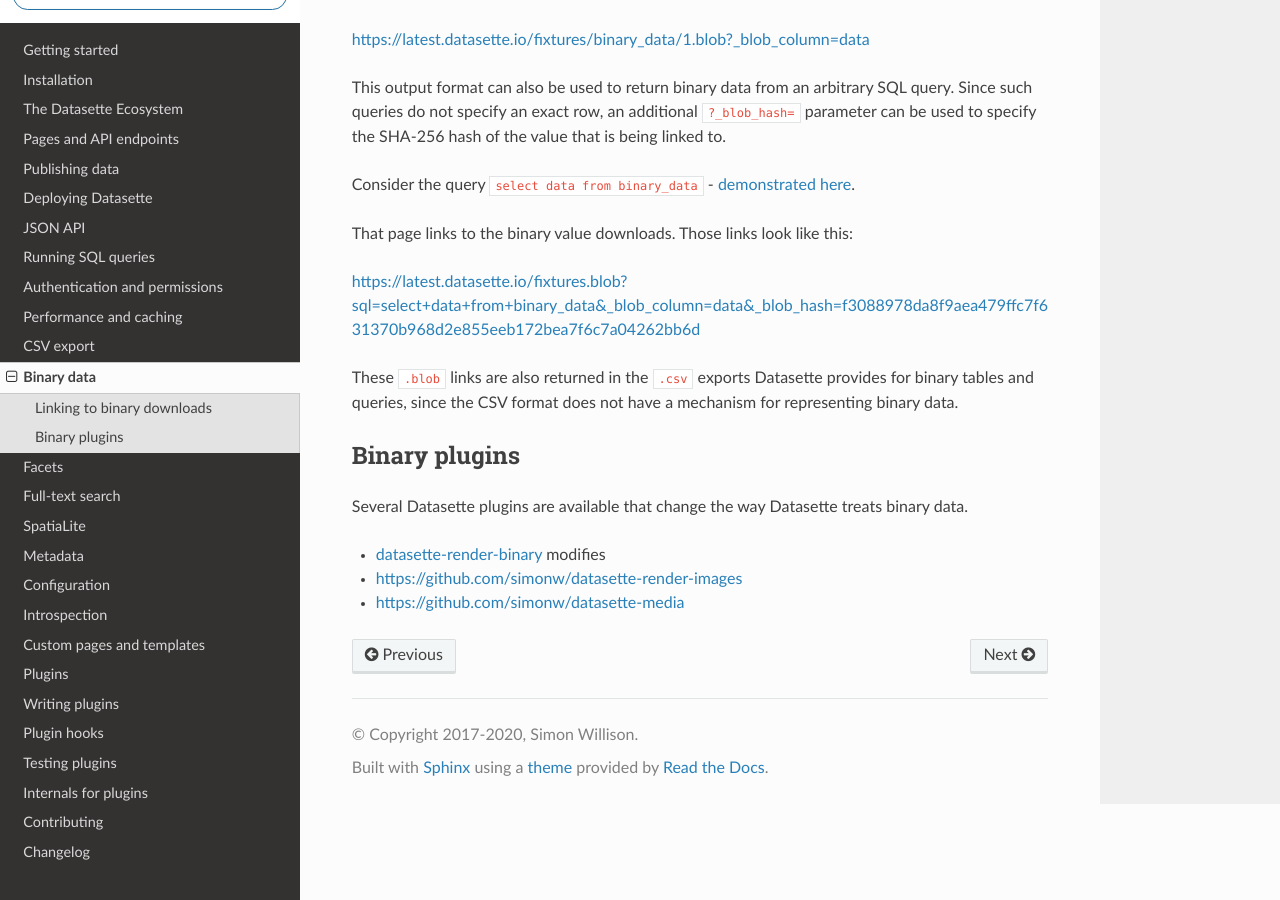
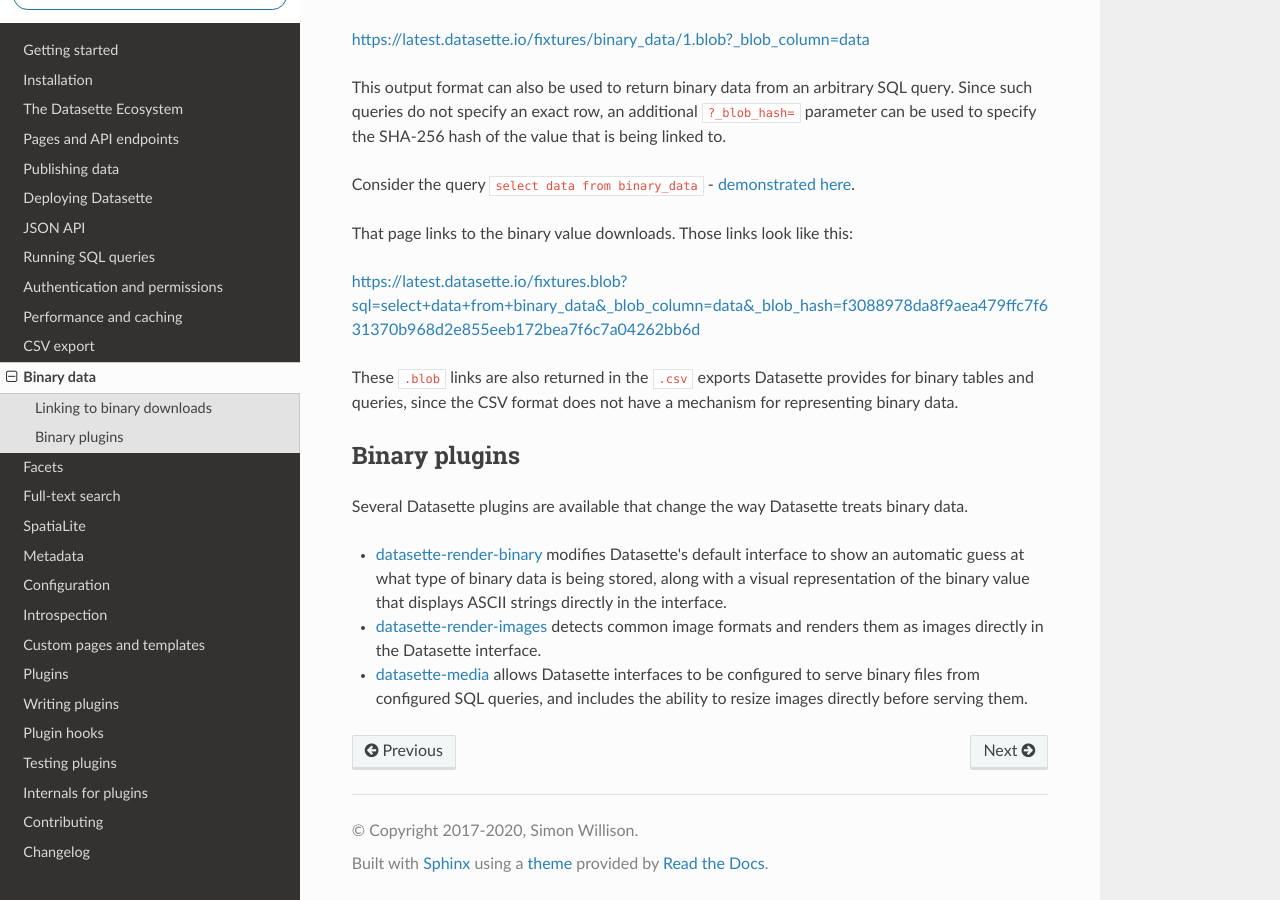
Before and after one commit to simonw/datasette, a Sphinx documentation site: the page built from docs/binary_data.rst, in a window 1280 px wide and 900 px high, scrolled down 1060 px. Built offline with Sphinx 7.4.7 and the Read the Docs theme 2.0.0, drawn with Linux system fonts in a browser that asks for light colours.

Commit message:
Expanded the Binary plugins section

```diff
--- a/docs/binary_data.rst
+++ b/docs/binary_data.rst
@@ -63,6 +63,6 @@
 
 Several Datasette plugins are available that change the way Datasette treats binary data.
 
-- `datasette-render-binary <https://github.com/simonw/datasette-render-binary>`__ modifies
-- https://github.com/simonw/datasette-render-images
-- https://github.com/simonw/datasette-media
+- `datasette-render-binary <https://github.com/simonw/datasette-render-binary>`__ modifies Datasette's default interface to show an automatic guess at what type of binary data is being stored, along with a visual representation of the binary value that displays ASCII strings directly in the interface.
+- `datasette-render-images <https://github.com/simonw/datasette-render-images>`__ detects common image formats and renders them as images directly in the Datasette interface.
+- `datasette-media <https://github.com/simonw/datasette-media>`__ allows Datasette interfaces to be configured to serve binary files from configured SQL queries, and includes the ability to resize images directly before serving them.
```
